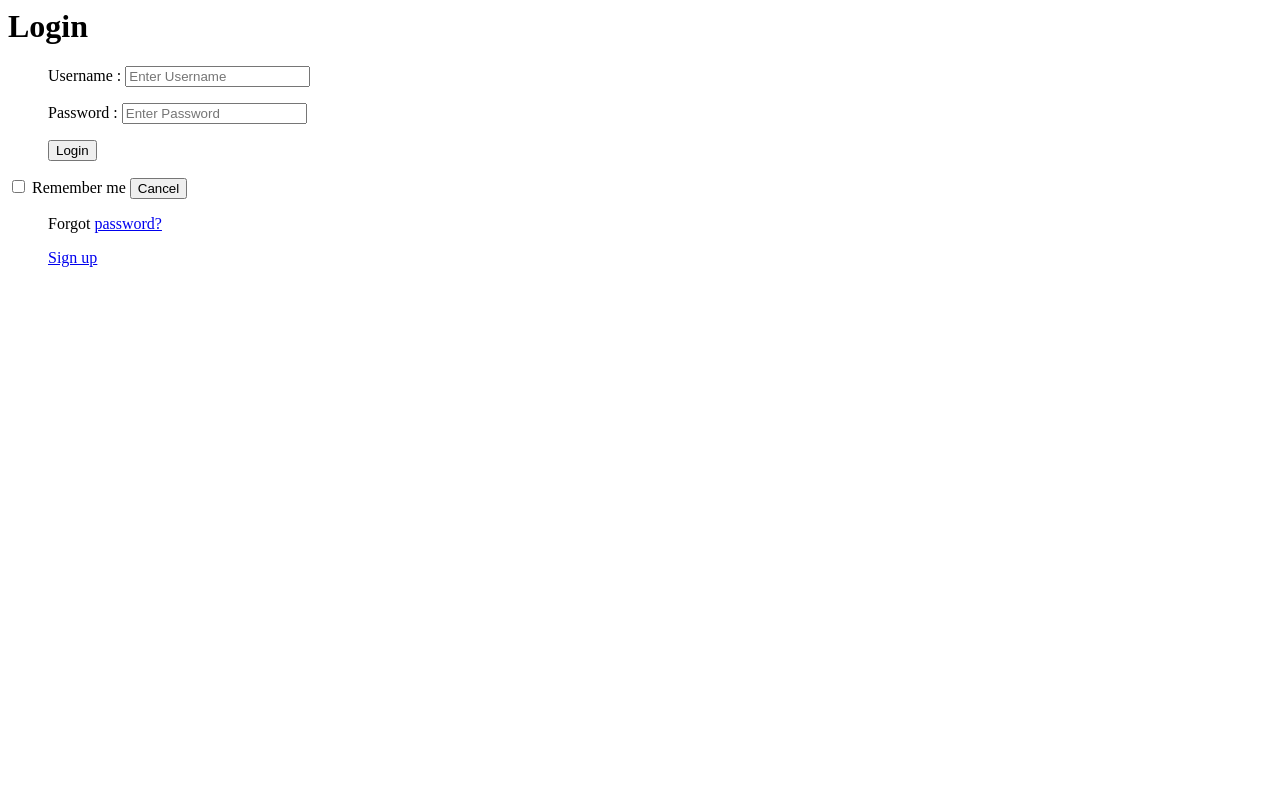
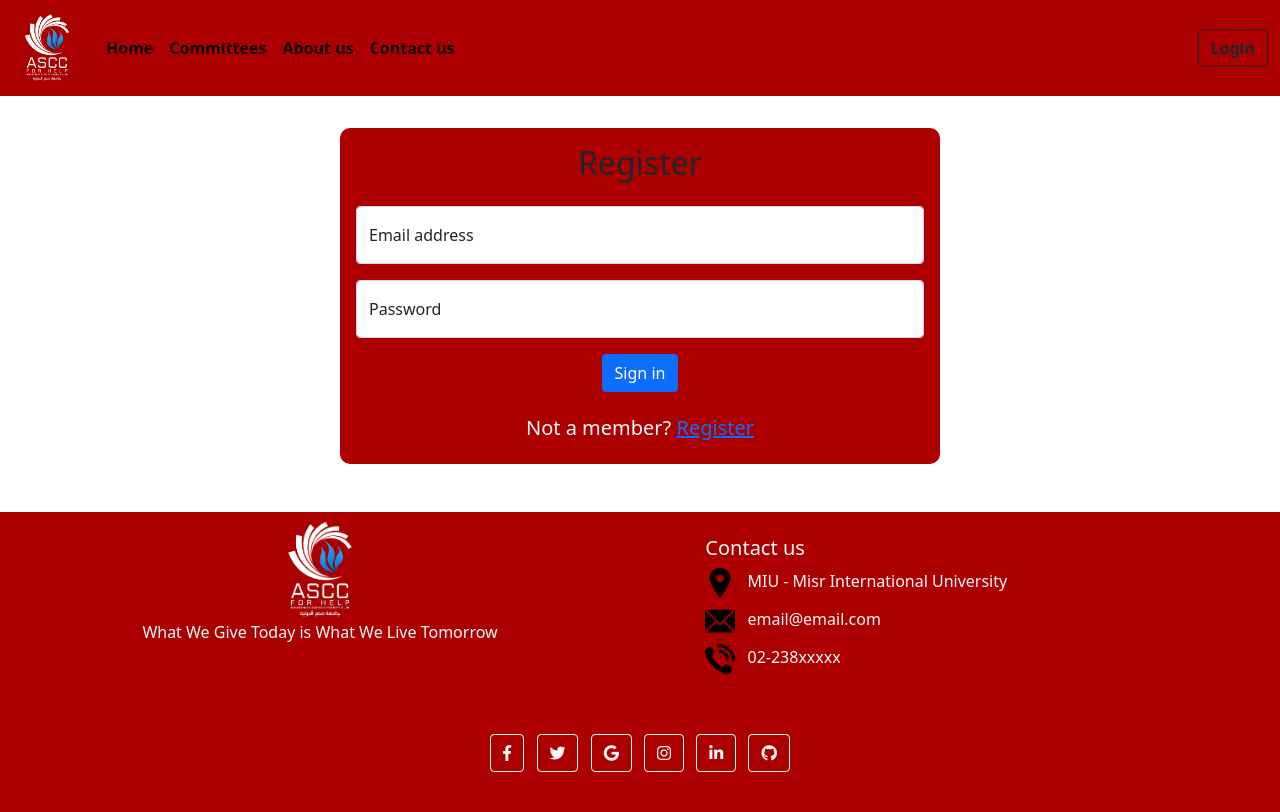
Before and after one commit to mourra950/Project-Agile-CSE233, a Django app: page /Login in a window 1280 px wide. Before the commit the page ends 267 px from the top, so only its background shows below. Run offline with Django 4.2, Linux system fonts and the light colour scheme; some libraries are stand-ins or nearby versions.

Commit message:
AW-30 new commit
Co-Authored-By: aya ahmad gamal <71007442+Aya-gamal2211@users.noreply.github.com>
Co-Authored-By: Shaimaa-moh <93445956+Shaimaa-moh@users.noreply.github.com>
Co-Authored-By: Omar Mohamed <64339763+mourra950@users.noreply.github.com>
Co-Authored-By: ranawalid <103863926+ranawalid@users.noreply.github.com>

```diff
--- a/Agile/Asec/Templates/Authentication/Login.html
+++ b/Agile/Asec/Templates/Authentication/Login.html
@@ -1,20 +1,31 @@
+{% extends "General/layout.html" %}
 
 {% block content %}
-    <h1>Login</h1>
- <body>
+<!-- Announcements Section -->
+<!-- Login Section -->
+<div
+    class="container-lg my-5 p-3"
+    style="background-color: rgb(172, 0, 0); border-radius: 10px; width: 600px;"
+>
+    <h2 class="mb-4 text-center">Register</h2>
+    <form action="POST">
+        <div class="form-floating mb-3">
+            <input type="email" class="form-control" id="floatingInput" placeholder="name@example.com">
+            <label for="floatingInput">Email address</label>
+        </div>
+        <div class="form-floating mb-3">
+            <input type="password" class="form-control" id="floatingPassword" placeholder="Password">
+            <label for="floatingPassword">Password</label>
+        </div>
+        <div class="text-center text-light">
+            <button type="button" class="btn btn-primary btn-block mb-4">Sign in</button>
 
-    <form>
-        <div class="container">
-            <ul><label>Username : </label>
-            <input type="text" placeholder="Enter Username" name="username" required></ul>
-            <ul><label>Password : </label>
-            <input type="password" placeholder="Enter Password" name="password" required> </ul>
-            <ul><button type="submit">Login</button></ul>
-            <input type="checkbox" > Remember me
-            <button type="button" class="cancelbtn"> Cancel</button>
-            <ul>Forgot <a href="#"> password? </a></ul>
-            <ul><a href="{% url 'register' %}"button type="submit">Sign up</button></ul>
+            <div >
+                <h5>Not a member? <a href="{% url 'register' %}">Register</a></h5>
+            </div>
         </div>
+
     </form>
-</body>
+</div>
+
 {% endblock %}
```
Also changed, not shown: Agile/Asec/Templates/General/login.html (deleted, +0 -30 lines).
